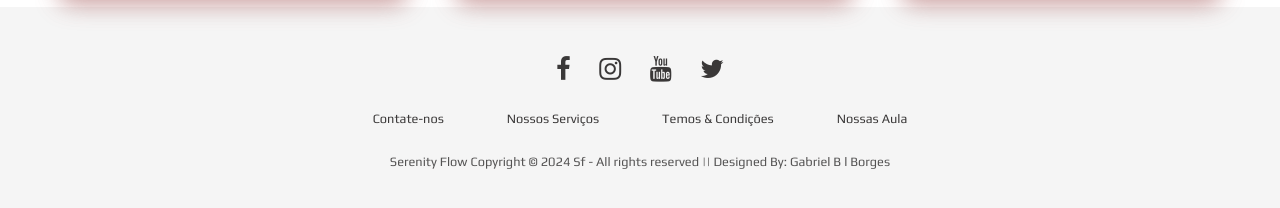
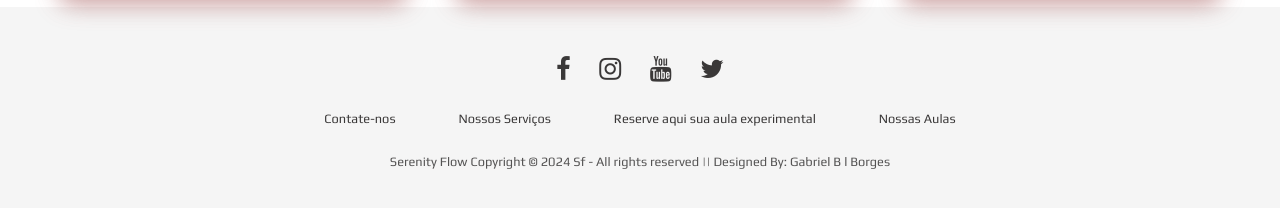
Before and after one commit to GBLBORGES/yoga-landing, a plain HTML site: page index.html in a window 1280 px wide. Shown: the part 1895-2103 px from the top of the page. Drawn offline with Linux system fonts and the light colour scheme; a web font is replaced by a local one.

Commit message:
Update index.html
ajuste no footer, erros de português e melhora no entendimento

```diff
--- a/index.html
+++ b/index.html
@@ -86,8 +86,8 @@
         <ul>
         <li><a href="#">Contate-nos</a></li>
         <li><a href="#">Nossos Serviços</a></li>
-        <li><a href="#">Temos & Condições</a></li>
-        <li><a href="#">Nossas Aula</a></li>
+        <li><a href="#">Reserve aqui sua aula experimental</a></li>
+        <li><a href="#">Nossas Aulas</a></li>
     </ul>
     </div>
 
```
